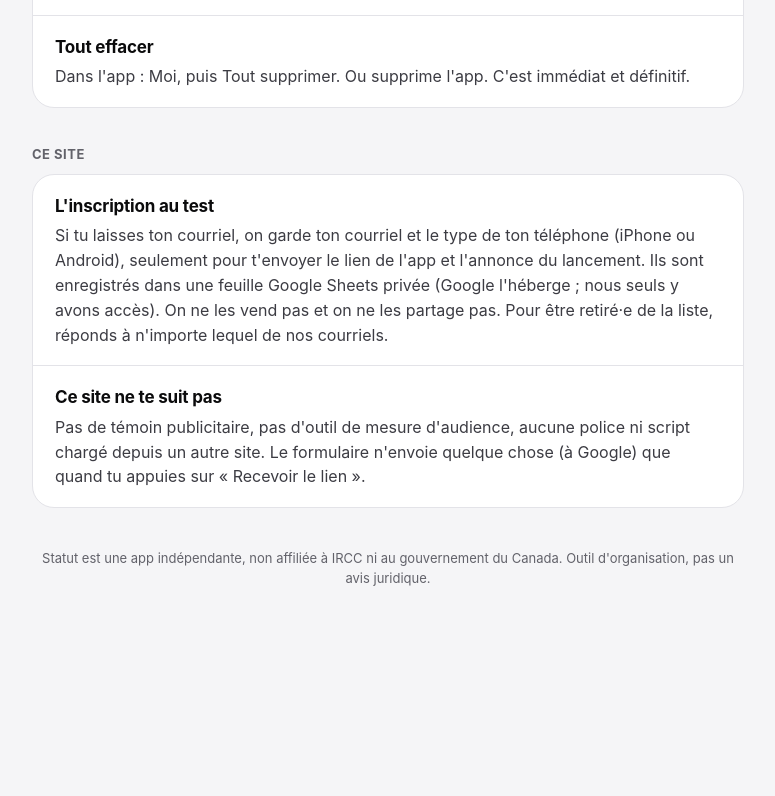
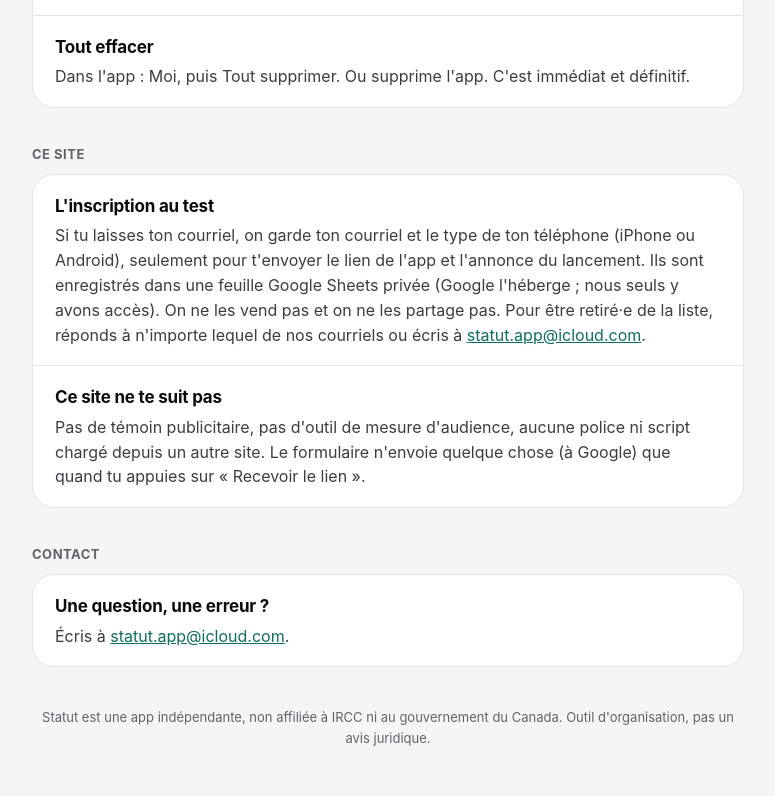
Before and after one commit to realpikiss/Statut-site, a plain HTML site: page confidentialite.html in a window 1280 px wide. Shown: the part 1146-1942 px from the top of the page, without its empty margins (252-1027 px from the left). Before the commit the page ends 1782 px from the top, so only its background shows below. Drawn offline with Linux system fonts and the light colour scheme.

Commit message:
Publication du site (source : 103965c)

```diff
--- a/confidentialite.html
+++ b/confidentialite.html
@@ -59,8 +59,12 @@
 
     <div class="group">Ce site</div>
     <div class="card">
-      <div class="item"><h2>L'inscription au test</h2><p>Si tu laisses ton courriel, on garde ton courriel et le type de ton téléphone (iPhone ou Android), seulement pour t'envoyer le lien de l'app et l'annonce du lancement. Ils sont enregistrés dans une feuille Google Sheets privée (Google l'héberge ; nous seuls y avons accès). On ne les vend pas et on ne les partage pas. Pour être retiré·e de la liste, réponds à n'importe lequel de nos courriels.</p></div>
+      <div class="item"><h2>L'inscription au test</h2><p>Si tu laisses ton courriel, on garde ton courriel et le type de ton téléphone (iPhone ou Android), seulement pour t'envoyer le lien de l'app et l'annonce du lancement. Ils sont enregistrés dans une feuille Google Sheets privée (Google l'héberge ; nous seuls y avons accès). On ne les vend pas et on ne les partage pas. Pour être retiré·e de la liste, réponds à n'importe lequel de nos courriels ou écris à <a href="mailto:statut.app@icloud.com">statut.app@icloud.com</a>.</p></div>
       <div class="item"><h2>Ce site ne te suit pas</h2><p>Pas de témoin publicitaire, pas d'outil de mesure d'audience, aucune police ni script chargé depuis un autre site. Le formulaire n'envoie quelque chose (à Google) que quand tu appuies sur « Recevoir le lien ».</p></div>
+    </div>
+    <div class="group">Contact</div>
+    <div class="card">
+      <div class="item"><h2>Une question, une erreur ?</h2><p>Écris à <a href="mailto:statut.app@icloud.com">statut.app@icloud.com</a>.</p></div>
     </div>
   </main>
 
```
